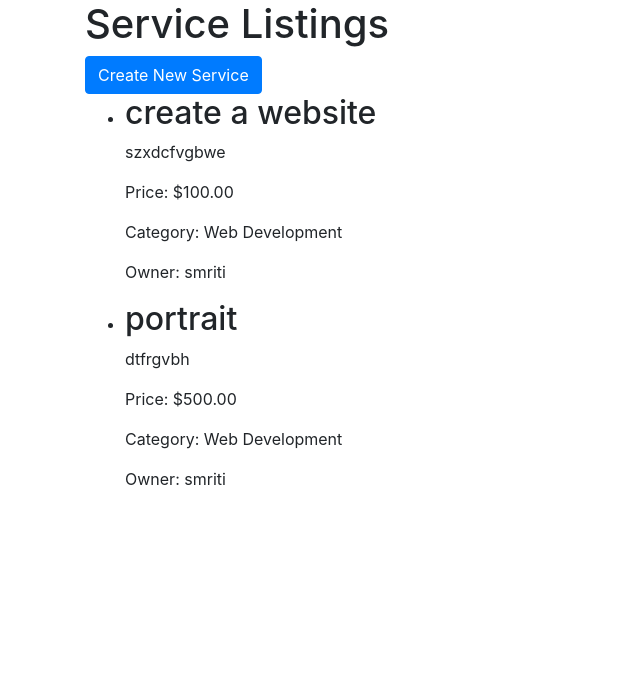
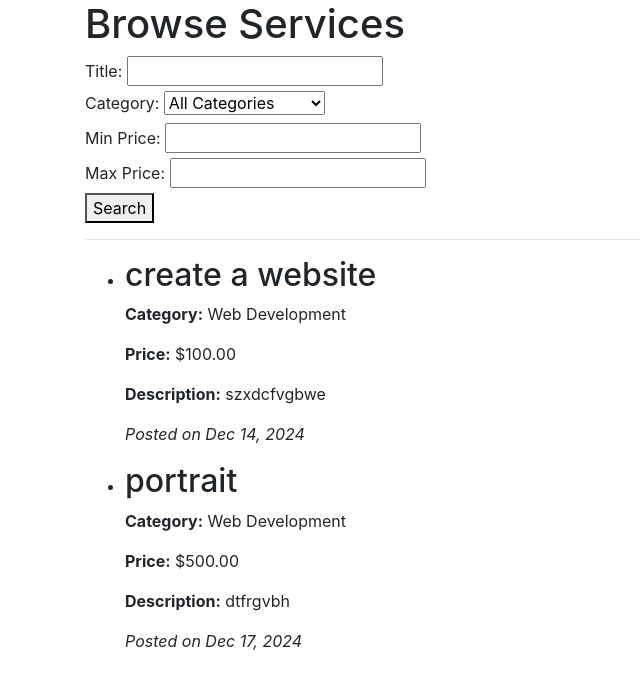
Before and after one commit to Smriti-ELigar/Freelance_django, a Django app: page /services/ in a window 1280 px wide. Shown: the part 56-745 px from the top of the page, without its empty margins (0-640 px from the left). Run offline with Django 5.2, Linux system fonts and the light colour scheme; data comes from the database, SQL or seed files in the repository; both versions use the stored data as it was after the commit; some libraries are stand-ins or nearby versions.

Commit message:
services listings final

```diff
--- a/marketplace/admin.py
+++ /dev/null
@@ -1,3 +0,0 @@
-from django.contrib import admin
-
-# Register your models here.
--- a/marketplace/apps.py
+++ /dev/null
@@ -1,6 +0,0 @@
-from django.apps import AppConfig
-
-
-class MarketplaceConfig(AppConfig):
-    default_auto_field = 'django.db.models.BigAutoField'
-    name = 'marketplace'
--- a/marketplace/models.py
+++ /dev/null
@@ -1,3 +0,0 @@
-from django.db import models
-
-# Create your models here.
--- a/marketplace/tests.py
+++ /dev/null
@@ -1,3 +0,0 @@
-from django.test import TestCase
-
-# Create your tests here.
--- a/marketplace/views.py
+++ /dev/null
@@ -1,3 +0,0 @@
-from django.shortcuts import render
-
-# Create your views here.
--- a/services/forms.py
+++ b/services/forms.py
@@ -5,3 +5,10 @@ class ServiceForm(forms.ModelForm):
     class Meta:
         model = Service
         fields = ['title', 'description', 'price', 'category']
+
+
+class ServiceSearchForm(forms.Form):
+    title = forms.CharField(max_length=200, required=False, label='Title')
+    category = forms.ChoiceField(choices=[('', 'All Categories')] + Service.CATEGORY_CHOICES, required=False)
+    min_price = forms.DecimalField(max_digits=10, decimal_places=2, required=False, label='Min Price')
+    max_price = forms.DecimalField(max_digits=10, decimal_places=2, required=False, label='Max Price')
--- a/services/templates/services/service_list.html
+++ b/services/templates/services/service_list.html
@@ -1,27 +1,51 @@
-<!-- templates/services/service_list.html -->
 {% extends 'services/base.html' %}
+{% load static %}
+{% block content %}
+<h1>Browse Services</h1>
 
-{% block title %}Service Listings{% endblock %}
+<!-- Search Form -->
+<form method="get" action="{% url 'service_list' %}">
+    <div>
+        <label for="id_title">Title:</label>
+        <input type="text" name="title" id="id_title" value="{{ form.title.value|default_if_none:'' }}">
+    </div>
+    <div>
+        <label for="id_category">Category:</label>
+        <select name="category" id="id_category">
+            {% for choice in form.fields.category.choices %}
+                <option value="{{ choice.0 }}" {% if choice.0 == form.category.value %}selected{% endif %}>
+                    {{ choice.1 }}
+                </option>
+            {% endfor %}
+        </select>
+    </div>
+    <div>
+        <label for="id_min_price">Min Price:</label>
+        <input type="number" step="0.01" name="min_price" id="id_min_price" value="{{ form.min_price.value|default_if_none:'' }}">
+    </div>
+    <div>
+        <label for="id_max_price">Max Price:</label>
+        <input type="number" step="0.01" name="max_price" id="id_max_price" value="{{ form.max_price.value|default_if_none:'' }}">
+    </div>
+    <button type="submit">Search</button>
+</form>
 
-{% block content %}
-<h1>Service Listings</h1>
-<a href="{% url 'service_create' %}" class="btn btn-primary">Create New Service</a>
+<hr>
 
+<!-- Service Results -->
+{% if services %}
     <ul>
         {% for service in services %}
             <li>
                 <h2>{{ service.title }}</h2>
-        <p>{{ service.description }}</p>
-        <p>Price: ${{ service.price }}</p>
-        <p>Category: {{ service.get_category_display }}</p>
-        <p>Owner: {{ service.owner }}</p>
-        {% if user == service.owner %}
-        <a href="{% url 'service_update' service.pk %}" class="btn btn-secondary">Edit</a>
-        <a href="{% url 'service_delete' service.pk %}" class="btn btn-danger">Delete</a>
-        {% endif %}
+                <p><strong>Category:</strong> {{ service.get_category_display }}</p>
+                <p><strong>Price:</strong> ${{ service.price }}</p>
+                <p><strong>Description:</strong> {{ service.description }}</p>
+                <p><em>Posted on {{ service.created_at|date:"M d, Y" }}</em></p>
             </li>
-    {% empty %}
-    <p>No services available.</p>
         {% endfor %}
     </ul>
+{% else %}
+    <p>No services found matching your criteria.</p>
+{% endif %}
 {% endblock %}
--- a/services/views.py
+++ b/services/views.py
@@ -1,7 +1,8 @@
 from django.shortcuts import render, get_object_or_404, redirect
 from django.contrib.auth.decorators import login_required
+from django.db.models import Q
 from .models import Service
-from .forms import ServiceForm
+from .forms import ServiceForm, ServiceSearchForm
 
 # Create a service
 @login_required
@@ -17,10 +18,33 @@ def service_create(request):
         form = ServiceForm()
     return render(request, 'services/service_form.html', {'form': form})
 
-# Read (list) services
+
+
 def service_list(request):
     services = Service.objects.all()
-    return render(request, 'services/service_list.html', {'services': services})
+    form = ServiceSearchForm(request.GET)  # Bind the form to GET parameters
+
+    if form.is_valid():
+        title = form.cleaned_data.get('title')
+        category = form.cleaned_data.get('category')
+        min_price = form.cleaned_data.get('min_price')
+        max_price = form.cleaned_data.get('max_price')
+
+        # Filter based on the form inputs
+        if title:
+            services = services.filter(title__icontains=title)
+        if category:
+            services = services.filter(category=category)
+        if min_price is not None:
+            services = services.filter(price__gte=min_price)
+        if max_price is not None:
+            services = services.filter(price__lte=max_price)
+
+    return render(request, 'services/service_list.html', {
+        'services': services,
+        'form': form,
+    })
+
 
 # Update a service
 @login_required
```
Also changed, not shown: freelance2/settings.py (+11 -2 lines), freelance2/static/css/styles.css (added, +48 -0 lines), db.sqlite3, marketplace/__init__.py (deleted), marketplace/migrations/__init__.py (deleted). Lines whose indentation alone changed are shown as unchanged.
